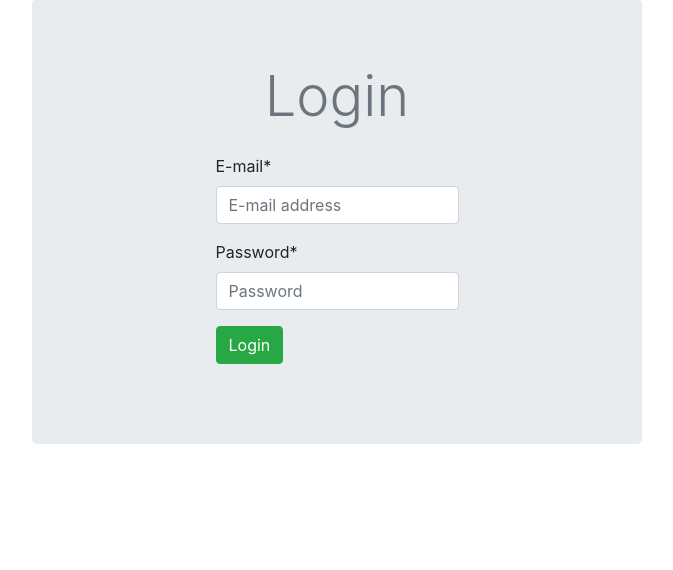
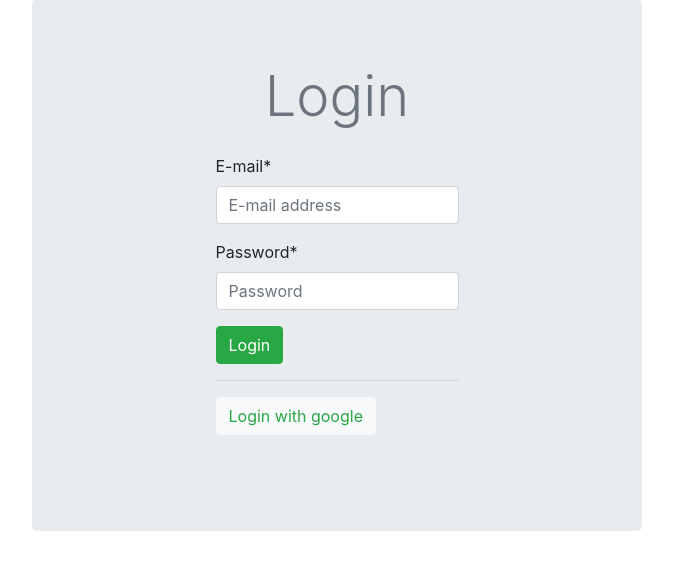
Before and after one commit to bin2598/Bookshelf, a Django app: page /accounts/login/ in a window 1280 px wide. Shown: the part 84-654 px from the top of the page, without its empty margins (303-976 px from the left). Run offline with Django 3.2, Linux system fonts and the light colour scheme; some libraries are stand-ins or nearby versions.

Commit message:
'allauth-social'

```diff
--- a/library/settings.py
+++ b/library/settings.py
@@ -44,6 +44,8 @@ INSTALLED_APPS = [
     'crispy_forms',
     'allauth',
     'allauth.account',
+    'allauth.socialaccount',
+    'allauth.socialaccount.providers.google',
 
     # app
     'books.apps.BooksConfig',
@@ -160,7 +162,7 @@ db_from_env = dj_database_url.config()
 DATABASES["default"].update(db_from_env)
 
 
-LOGIN_REDIRECT_URL = 'book-list'
-LOGOUT_REDIRECT_URL = 'book-list'
+# LOGIN_REDIRECT_URL = 'book-list'
+# LOGOUT_REDIRECT_URL = 'book-list'
 
 CRISPY_TEMPLATE_PACK = "bootstrap4"
--- a/templates/account/login.html
+++ b/templates/account/login.html
@@ -1,3 +1,6 @@
+
+{% load socialaccount %}
+
 <html>
     <head>
 
@@ -27,8 +30,10 @@
         <form method="POST" class="container col-sm-6">
             {% csrf_token %}
             {{form|crispy}}
-            <input type="submit" value="Login" class="btn btn-success">
+            <input type="submit" value="Login" class="btn btn-success"><hr>
+            <p class="btn btn-light"><a href="{% provider_login_url 'google'%}" class="text-success">Login with google</a></p>
         </form>
+
         </div>
         {% endblock %}
 
--- a/templates/account/signup.html
+++ b/templates/account/signup.html
@@ -1,3 +1,5 @@
+{% load socialaccount %}
+
 <html>
     <head>
 
@@ -30,6 +32,8 @@
         <p>{{form | crispy}}</p>
 
         <button type="submit" class="btn btn-success">Register</button>
+<br>
+        <p class="btn btn-light mt-3"><a href="{% provider_login_url 'google'%}" class="text-success">Signup with google</a></p>
 
         {% endblock%}
     </form>
```
